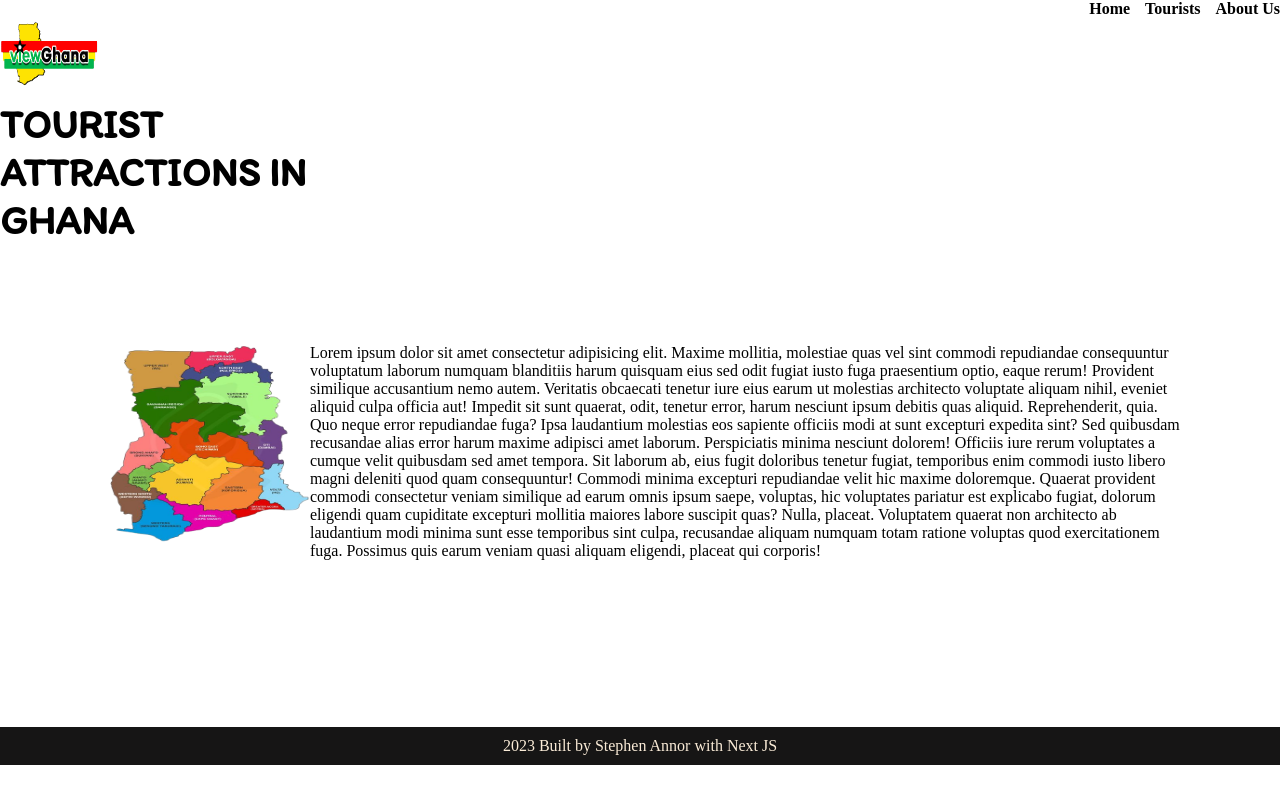
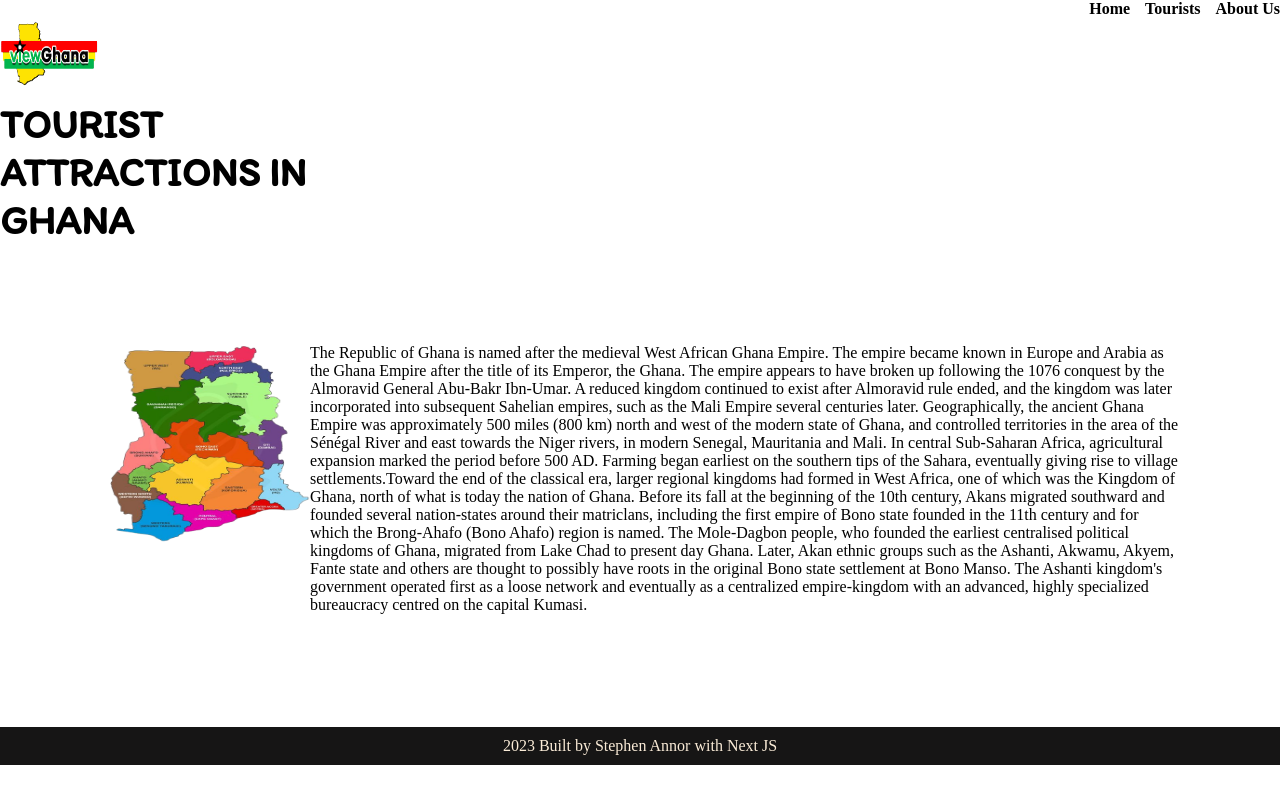
Before and after one commit to braincee/tourist-site, a Next.js app: page /about-us in a window 1280 px wide. Built offline with nearby package versions, Linux system fonts and the light colour scheme; a web font is replaced by a local one.

Commit message:
update the about section

```diff
--- a/pages/about-us.js
+++ b/pages/about-us.js
@@ -5,28 +5,26 @@ import Image from 'next/image'
 const AboutUS = () => {
   return (
     <div className='about-us'>
-      <p style={{ float: 'right', margin: '0 0 10px 10px'}}><Image src={Logo} width={200} height={200} alt="ghana-map" /></p>
-      <p>Lorem ipsum dolor sit amet consectetur adipisicing elit. Maxime mollitia,
-        molestiae quas vel sint commodi repudiandae consequuntur voluptatum laborum
-        numquam blanditiis harum quisquam eius sed odit fugiat iusto fuga praesentium
-        optio, eaque rerum! Provident similique accusantium nemo autem. Veritatis
-        obcaecati tenetur iure eius earum ut molestias architecto voluptate aliquam
-        nihil, eveniet aliquid culpa officia aut! Impedit sit sunt quaerat, odit,
-        tenetur error, harum nesciunt ipsum debitis quas aliquid. Reprehenderit,
-        quia. Quo neque error repudiandae fuga? Ipsa laudantium molestias eos
-        sapiente officiis modi at sunt excepturi expedita sint? Sed quibusdam
-        recusandae alias error harum maxime adipisci amet laborum. Perspiciatis
-        minima nesciunt dolorem! Officiis iure rerum voluptates a cumque velit
-        quibusdam sed amet tempora. Sit laborum ab, eius fugit doloribus tenetur
-        fugiat, temporibus enim commodi iusto libero magni deleniti quod quam
-        consequuntur! Commodi minima excepturi repudiandae velit hic maxime
-        doloremque. Quaerat provident commodi consectetur veniam similique ad
-        earum omnis ipsum saepe, voluptas, hic voluptates pariatur est explicabo
-        fugiat, dolorum eligendi quam cupiditate excepturi mollitia maiores labore
-        suscipit quas? Nulla, placeat. Voluptatem quaerat non architecto ab laudantium
-        modi minima sunt esse temporibus sint culpa, recusandae aliquam numquam
-        totam ratione voluptas quod exercitationem fuga. Possimus quis earum veniam
-        quasi aliquam eligendi, placeat qui corporis!</p>
+      <p style={{ float: 'left', margin: '0 0 10px 10px'}}><Image src={Logo} width={200} height={200} alt="ghana-map" /></p>
+      <p>The Republic of Ghana is named after the medieval West African Ghana Empire.
+        The empire became known in Europe and Arabia as the Ghana Empire after the title of its Emperor,
+        the Ghana. The empire appears to have broken up following the 1076 conquest by the Almoravid General Abu-Bakr
+        Ibn-Umar. A reduced kingdom continued to exist after Almoravid rule ended, and the kingdom was later incorporated
+        into subsequent Sahelian empires, such as the Mali Empire several centuries later. Geographically, the ancient
+        Ghana Empire was approximately 500 miles (800 km) north and west of the modern state of Ghana, and controlled
+        territories in the area of the Sénégal River and east towards the Niger rivers, in modern Senegal, Mauritania
+        and Mali. In central Sub-Saharan Africa, agricultural expansion marked the period before 500 AD. Farming
+        began earliest on the southern tips of the Sahara, eventually giving rise to village settlements.Toward the end
+        of the classical era, larger regional kingdoms had formed in West Africa, one of which was the Kingdom of Ghana,
+        north of what is today the nation of Ghana. Before its fall at the beginning of the 10th century, Akans
+        migrated southward and founded several nation-states around their matriclans, including the first empire of
+        Bono state founded in the 11th century and for which the Brong-Ahafo (Bono Ahafo) region is named. The Mole-Dagbon
+         people, who founded the earliest centralised political kingdoms of Ghana, migrated from Lake Chad to present day
+         Ghana. Later, Akan ethnic groups such as the Ashanti, Akwamu, Akyem, Fante state and others are thought to
+         possibly have roots in the original Bono state settlement at Bono Manso. The Ashanti kingdom's government
+         operated first as a loose network and eventually as a centralized empire-kingdom with an advanced, highly
+         specialized bureaucracy centred on the capital Kumasi.
+         </p>
     </div>
   )
 }
```
